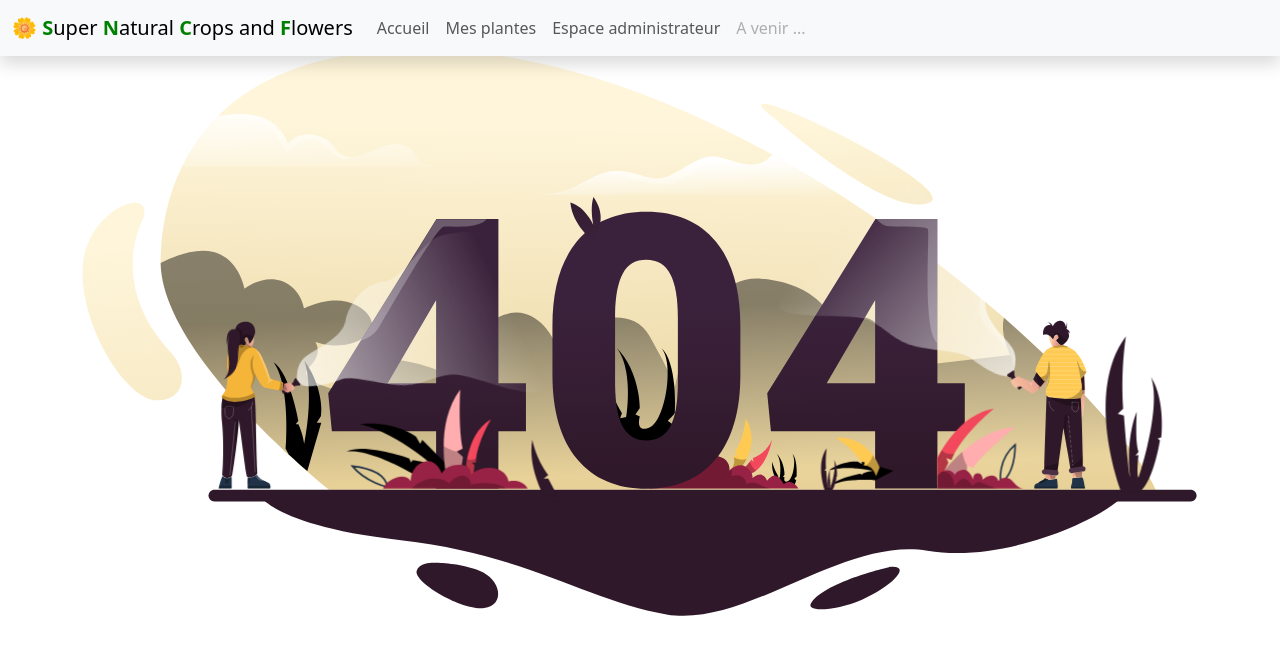
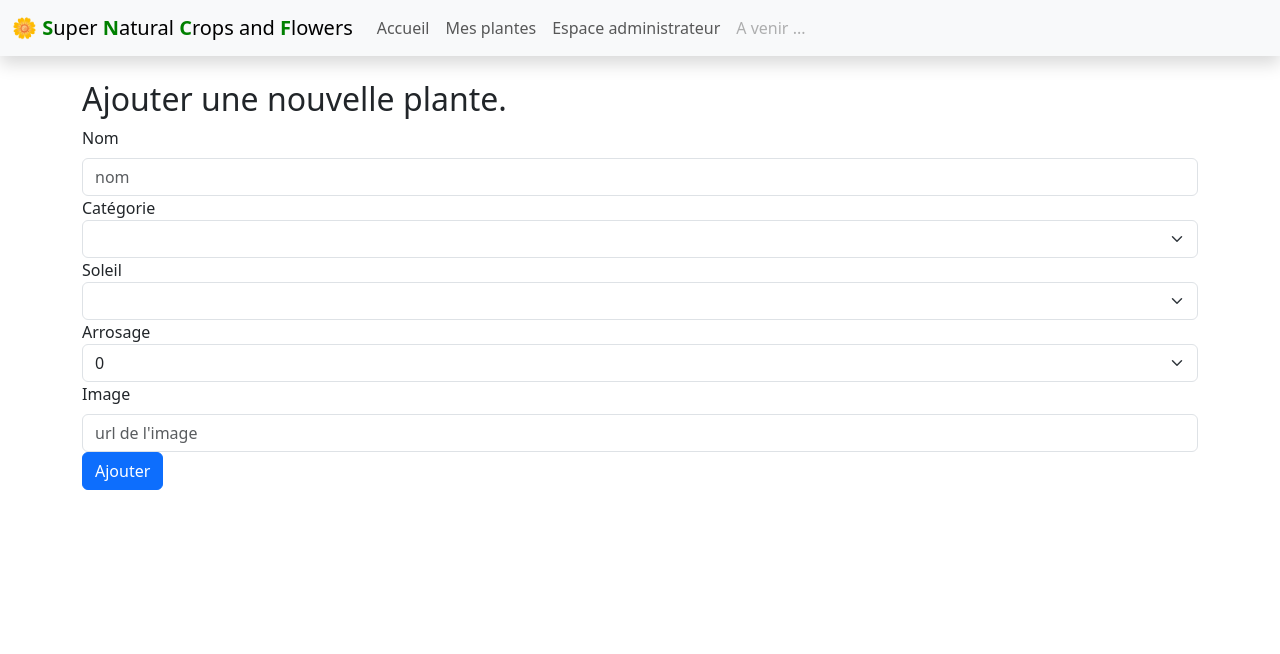
Before and after one commit to alexandreg67/plantdex, an Angular app: page /add-plant in a window 1280 px wide. Shown: the top 654 px of the page. Built offline with nearby package versions, Linux system fonts and the light colour scheme.

Commit message:
modal get by id

```diff
--- a/src/app/app-routing.module.ts
+++ b/src/app/app-routing.module.ts
@@ -4,10 +4,12 @@ import { PageHomeComponent } from './pages/page-home/page-home.component';
 import { PageMyPlantsComponent } from './pages/page-my-plants/page-my-plants.component';
 import { PageAdminComponent } from './pages/page-admin/page-admin.component';
 import { PageNotFoundComponent } from './pages/page-not-found/page-not-found.component';
+import { PageAddPlantComponent } from './pages/page-add-plant/page-add-plant.component';
 
 const routes: Routes = [
   { path: "", redirectTo: 'home', pathMatch: 'full' },
   { path: "home", component: PageHomeComponent },
+  { path: "add-plant", component: PageAddPlantComponent },
   { path: "my-plants", component: PageMyPlantsComponent },
   { path: "admin", component: PageAdminComponent},
   { path: "**", component: PageNotFoundComponent}
--- a/src/app/components/card/card.component.css
+++ b/src/app/components/card/card.component.css
@@ -2,6 +2,7 @@
     position: relative;
     display: inline-block;
 }
+
 
 .card-img {
     max-width: 100%;
@@ -35,10 +36,13 @@
     background-color: rgb(0, 0, 0);
     background-color: rgba(0, 0, 0, 0.4);
 }
+.modal-body{
+    background-color: #ffffff;
 
+}
 .modal-dialog .modal-content {
     margin: auto;
-    background-color: #f3f3f3;
+    background-color: #ffffff;
     position: relative;
     padding: 0;
     outline: 0;
--- a/src/app/components/card/card.component.html
+++ b/src/app/components/card/card.component.html
@@ -1,4 +1,4 @@
-<div *ngIf="planteAEnvoyer" class="card mb-2" style="width: 18rem;height: 520px;" (click)="vueDetails(planteAEnvoyer.id)">
+<div *ngIf="planteAEnvoyer" class="card mb-2" style="width: 18rem;height: 520px;" (click)="vueDetails(planteAEnvoyer)"  >
     <div class="container-img">
         <img class="card-img-top card-img" src='{{ planteAEnvoyer.image }}' alt="Card image cap">
         <i  *ngIf="planteAEnvoyer.favoris === false" class="bi bi-heart icon-favoris" (click)="ajouterAuxFavoris(planteAEnvoyer)"></i>
@@ -45,3 +45,20 @@
         </div>
     </div>
 </div>
+<div class="modal" #detailsModal>
+    <div class="modal-dialog">
+        <div class="modal-content">
+            <div class="modal-body">
+                <h2> {{ detailsName }}</h2>
+                <img [src]="detailsImage" alt="image de la plante" style="width: 50%;">
+                <h3> {{ detailsCategorie }}</h3>
+                <p>Besoin en eau : {{ detailsArrosage }}/3</p>
+                <p>Besoin en soleil : {{ detailsSoleil }}</p>
+            </div>
+            <!-- Modal footer -->
+            <div class="modal-footer">
+                <button type="button" class="btn btn-success" (click)="closeDetailsModal()">Retour</button>
+            </div>
+        </div>
+    </div>
+</div>
--- a/src/app/components/card/card.component.ts
+++ b/src/app/components/card/card.component.ts
@@ -1,4 +1,5 @@
 import { Component, ElementRef, Input, ViewChild } from '@angular/core';
+import { Router } from '@angular/router';
 import { Plant } from 'src/app/models/plant';
 import { PlantService } from 'src/app/services/plant.service';
 
@@ -9,16 +10,22 @@ import { PlantService } from 'src/app/services/plant.service';
 })
 export class CardComponent  {
 
-  @ViewChild('myModal') myModal!: ElementRef
+  @ViewChild('myModal') myModal!: ElementRef;
+  @ViewChild('detailsModal') detailsModal!: ElementRef;
 
   plantId!:number;
   plant!: any;
   plantName!:string;
+  detailsName!: string;
+  detailsCategorie!: string;
+  detailsSoleil!: string;
+  detailsArrosage!:number;
+  detailsImage!: string;
 
   @Input()
   planteAEnvoyer!:Plant;
 
-  constructor(private plantService: PlantService) { }
+  constructor(private plantService: PlantService, private router: Router) { }
 
 
   ngAfterViewInit(): void {
@@ -41,13 +48,24 @@ export class CardComponent  {
     this.myModal.nativeElement.style.display = "none";
   }
 
-  vueDetails(id: number) {
-    return this.plantService.getPlantById(id).subscribe(
-      plantData => {
-        console.log(plantData);
-        this.plant = plantData
-      }
-    )
+  closeDetailsModal(): void {
+    this.detailsModal.nativeElement.style.display = "none";
+
+  }
+
+  vueDetails(plant: Plant) {
+      this.detailsModal.nativeElement.style.display = "block";
+      this.detailsName = plant.nom;
+      this.detailsCategorie = plant.categorie;
+      this.detailsSoleil = plant.soleil;
+      this.detailsArrosage = plant.arrosage;
+      this.detailsImage = plant.image;
+    // return this.plantService.getPlantById(id).subscribe(
+    //   plantData => {
+    //     console.log(plantData);
+    //     this.plant = plantData
+    //   }
+    // )
   }
 
 }
--- /dev/null
+++ b/src/app/components/plantform/plantform.component.css
@@ -0,0 +1,3 @@
+.formulaire {
+    margin-top: 80px;
+}
--- /dev/null
+++ b/src/app/components/plantform/plantform.component.html
@@ -0,0 +1,47 @@
+<div class="container formulaire">
+    <h2>Ajouter une nouvelle plante.</h2>
+    <form [formGroup]="plantForm" (ngSubmit)="submit()">
+
+        <div class="form-group">
+            <label for="plantNom" class="form-label">Nom</label>
+            <input type="text" class="form-control" formControlName="nom" id="plantNom" placeholder="nom">
+        </div>
+        <div class="form-group">
+            <label for="categorie">Catégorie</label>
+            <select class="form-select" id="categorie" aria-label="Default select example" formControlName="categorie">
+                <option value="bonsaïs">bonsaïs</option>
+                <option value="cactus et plantes grasses">cactus et plantes grasses</option>
+                <option value="orchidés">orchidés</option>
+                <option value="palmiers d'intérieur">palmiers d'intérieur</option>
+                <option value="plantes vertes">plantes vertes</option>
+                <option value="plantes fleuries">plantes fleuries</option>
+            </select>
+        </div>
+
+        <div class="form-group">
+            <label for="soleil">Soleil</label>
+            <select class="form-select" id="soleil" aria-label="Default select example" formControlName="soleil">
+                <option value="peu">Peu</option>
+                <option value="moyen">Moyen</option>
+                <option value="beaucoup">Beaucoup</option>
+            </select>
+        </div>
+        <div class="form-group">
+            <label for="arrosage">Arrosage</label>
+            <select class="form-select" id="arrosage" aria-label="Default select example" formControlName="arrosage">
+                <option value=0>0</option>
+                <option value=1>1</option>
+                <option value=2>2</option>
+                <option value=3>3</option>
+            </select>
+        </div>
+        <div class="form-group">
+            <label for="image" class="form-label">Image</label>
+            <input type="text" class="form-control" formControlName="image" id="image" placeholder="url de l'image">
+        </div>
+        <div class="form-group">
+            <button class="btn btn-primary">Ajouter</button>
+        </div>
+
+    </form>
+</div>
--- /dev/null
+++ b/src/app/components/plantform/plantform.component.ts
@@ -0,0 +1,35 @@
+import { Component } from '@angular/core';
+import { FormBuilder, FormGroup } from '@angular/forms';
+import { Plant } from 'src/app/models/plant';
+import { PlantService } from 'src/app/services/plant.service';
+
+@Component({
+  selector: 'app-plantform',
+  templateUrl: './plantform.component.html',
+  styleUrls: ['./plantform.component.css']
+})
+export class PlantformComponent {
+
+  constructor (private formBuilder: FormBuilder, private plantservice: PlantService) {}
+
+  plantForm: FormGroup = this.formBuilder.group({
+    nom: [''],
+    soleil: [''],
+    arrosage: [0],
+    image: [''],
+    categorie: ['']
+  });
+
+
+  submit() {
+    const newPlant: Plant = this.plantForm.value;
+    this.plantservice.createPlant(newPlant).subscribe(() => {
+          console.log("mise à jour effectué");
+
+        })
+
+    console.log("submit form plant", this.plantForm.value);
+    this.plantForm.reset();
+
+  }
+}
--- /dev/null
+++ b/src/app/pages/page-add-plant/page-add-plant.component.html
@@ -0,0 +1 @@
+<app-plantform></app-plantform>
--- a/src/app/services/plant.service.ts
+++ b/src/app/services/plant.service.ts
@@ -30,4 +30,9 @@ export class PlantService {
     return this.http.put<Plant>(url, updatedPlant);
   }
 
+  createPlant(newPlant: Plant): Observable<any> {
+    const url = `http://localhost:3000/api/plants/`;
+    return this.http.post(url, newPlant);
+  }
+
 }
```
Also changed, not shown: src/app/app.module.ts (+7 -2 lines), src/app/pages/page-add-plant/page-add-plant.component.ts (added, +13 -0 lines), src/app/pages/page-add-plant/page-add-plant.component.css (added), 2 other files (tests, documents, lock files or other folders).
